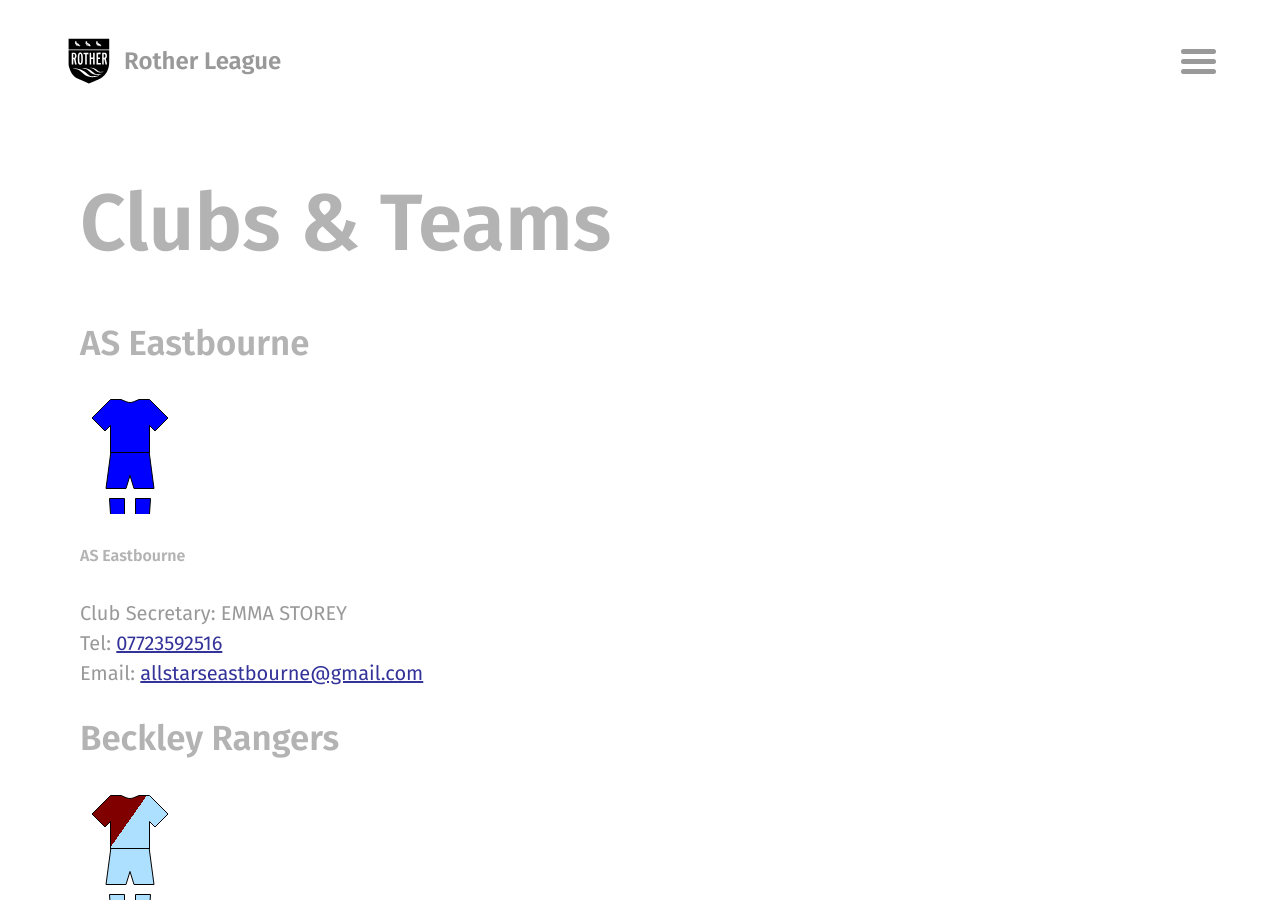
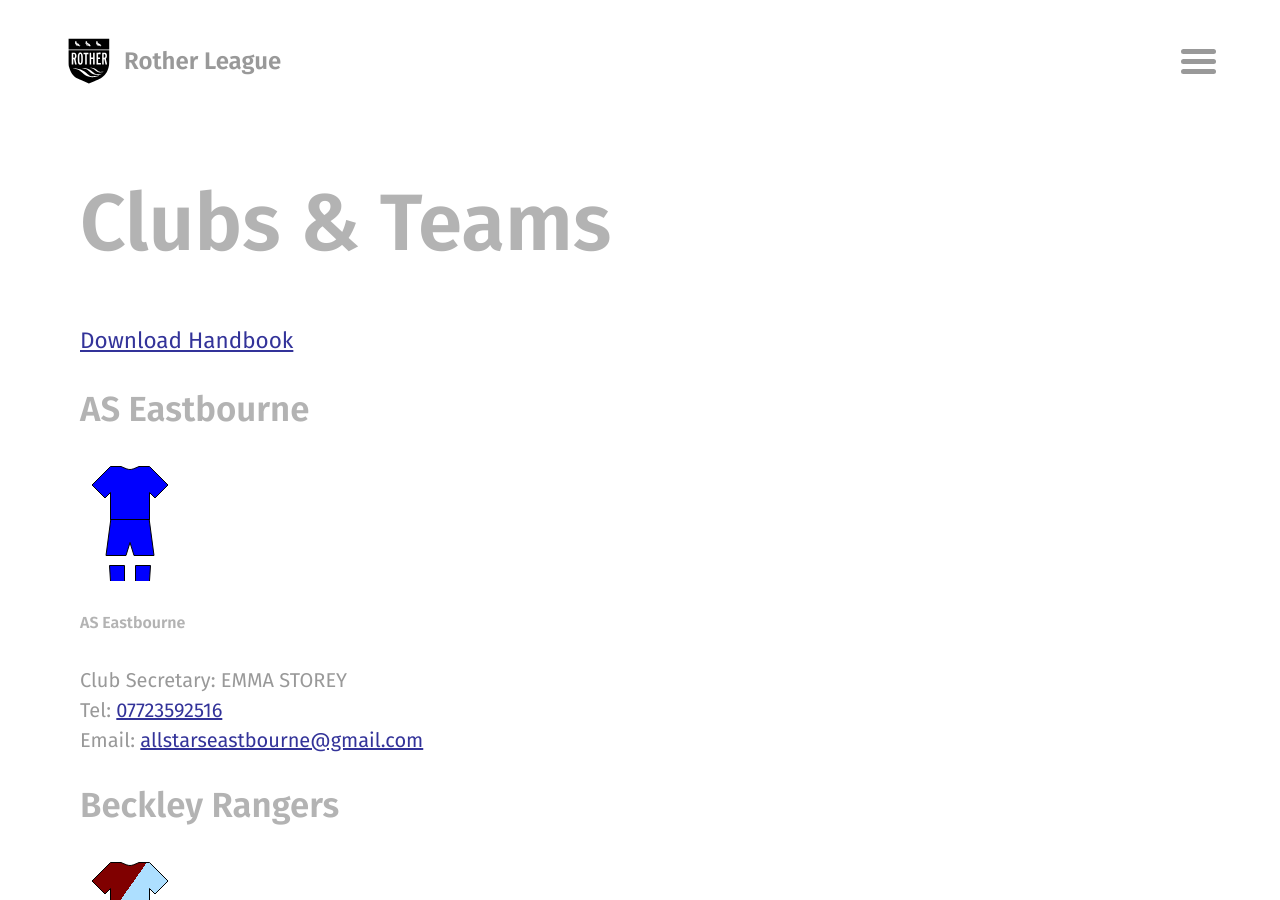
Before and after one commit to rotherleague/Rother, a Jekyll site: the page built from clubs.md, in a window 1280 px wide and 900 px high. Built offline with Jekyll 4.4.1, drawn with Linux system fonts in a browser that asks for light colours; nearby versions of some CDN libraries.

Commit message:
Update clubs.md

```diff
--- a/clubs.md
+++ b/clubs.md
@@ -2,6 +2,10 @@
 title: "Clubs & Teams"
 layout: clubs
 ---
+
+<p><a href="https://drive.google.com/file/d/1Lbqyu5Wij9lIGgkun2ps6UX5sr7Cxy3P/view?usp=sharing" class="button">Download Handbook</a></p>
+
+
 
 {% include clubs/as_eastbourne.html %}
 {% include clubs/beckley.html %}
```
